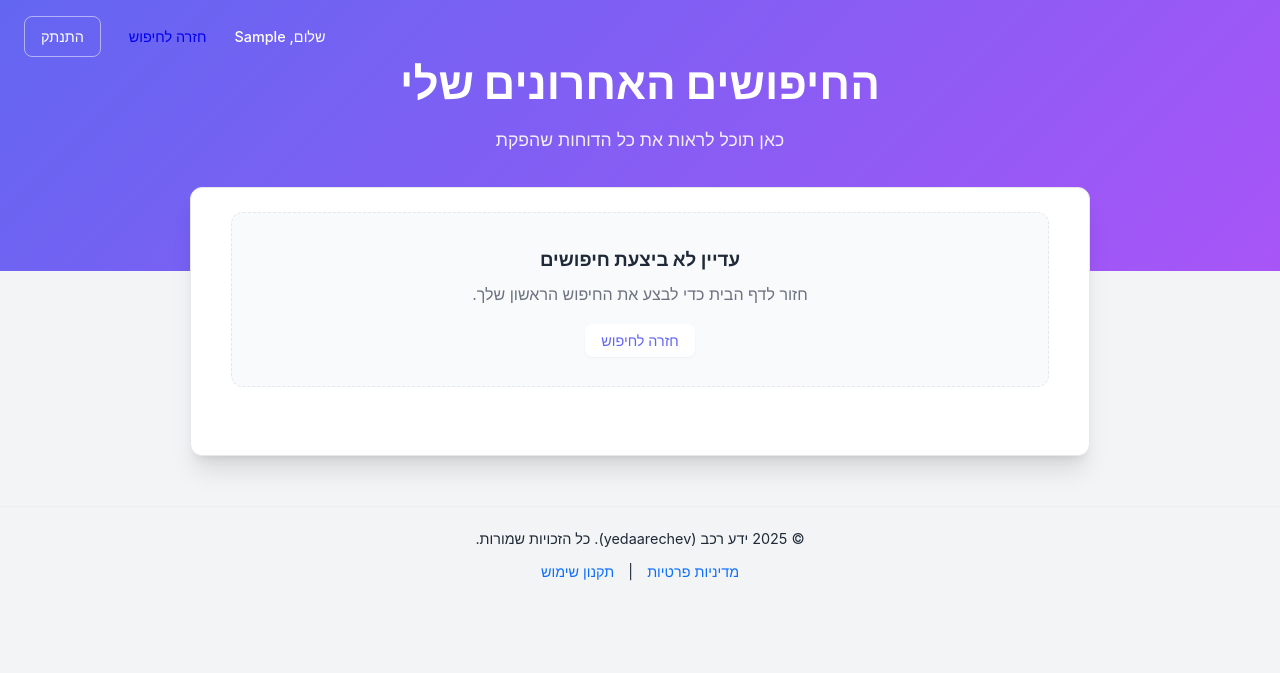
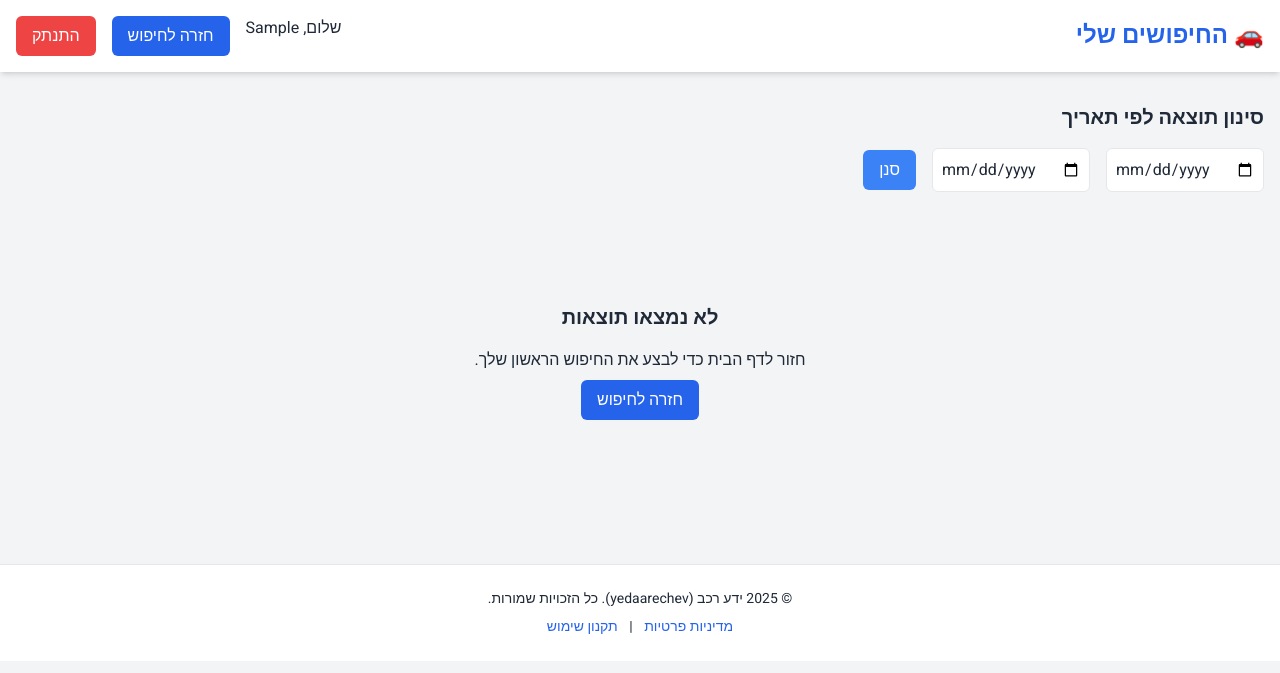
Before and after one commit to giladscore494/reliabilityAIModelsR, a Flask app: page /dashboard in a window 1280 px wide. Shown: the top 673 px of the page. Run offline with Flask 3, Linux system fonts and the light colour scheme; the visitor is signed in with stand-in values (Sample User, id 1); data that the repository does not hold is empty; some libraries are stand-ins or nearby versions.

Commit message:
Update dashboard.html

```diff
--- a/my-flask-app/templates/dashboard.html
+++ b/my-flask-app/templates/dashboard.html
@@ -1,79 +1,125 @@
 <!DOCTYPE html>
-<html lang="he" dir="rtl">
+<html lang="he" dir="rtl" class="scroll-smooth">
 <head>
     <meta charset="UTF-8">
     <meta name="viewport" content="width=device-width, initial-scale=1.0">
-    <title>החיפושים שלי</title>
-    <link rel="stylesheet" href="/static/style.css">
+    <title>🚗 החיפושים שלי - ידע רכב</title>
+
+    <!-- Tailwind CSS -->
+    <script src="https://cdn.tailwindcss.com"></script>
+
+    <!-- Heebo Font -->
+    <link href="https://fonts.googleapis.com/css2?family=Heebo:wght@300;400;700;900&display=swap" rel="stylesheet">
+
     <style>
-        main {
-            padding-top: 1.5rem;
-        }
-        .search-item {
-            background-color: var(--input-bg);
-            border: 1px solid var(--border-color);
-            border-radius: var(--radius-md);
-            margin-bottom: 1rem;
-            padding: 1.5rem;
-            box-shadow: var(--shadow-sm);
-        }
-        .search-item h3 {
-            margin-bottom: 0.5rem;
-            color: var(--primary-color);
-        }
-        .search-item .timestamp {
-            color: var(--text-light);
-            font-size: 0.9rem;
-            margin-bottom: 1rem;
-        }
-        .search-item .score {
-            font-size: 2rem;
-            font-weight: 700;
-            margin-bottom: 1rem;
-        }
+        body { font-family: 'Heebo', sans-serif; }
+        .fade-in { animation: fadeIn 0.5s ease-in; }
+        @keyframes fadeIn { from { opacity: 0; transform: translateY(10px); } to { opacity: 1; transform: translateY(0); } }
     </style>
 </head>
-<body>
-    <header>
-        <div class="user-corner">
-            <span>שלום, {{ user.name.split(' ')[0] if user.name else 'משתמש' }}</span>
-            <a href="/" class="user-button">חזרה לחיפוש</a>
-            <a href="/logout" class="user-button logout">התנתק</a>
+<body class="bg-gray-100 text-gray-800">
+
+<header class="bg-white shadow-md p-4 sticky top-0 z-20">
+    <div class="container mx-auto flex justify-between items-center">
+        <h1 class="text-2xl font-bold text-blue-600">🚗 החיפושים שלי</h1>
+        <div class="flex space-x-4 space-x-reverse">
+            <span class="font-medium">שלום, {{ user.name.split(' ')[0] if user.name else 'משתמש' }}</span>
+            <a href="/" class="px-4 py-2 bg-blue-600 hover:bg-blue-700 text-white rounded-md">חזרה לחיפוש</a>
+            <a href="/logout" class="px-4 py-2 bg-red-500 hover:bg-red-600 text-white rounded-md">התנתק</a>
         </div>
-
-        <div class="header-content">
-            <h1>החיפושים האחרונים שלי</h1>
-            <p>כאן תוכל לראות את כל הדוחות שהפקת</p>
     </div>
 </header>
 
-    <main>
+<main class="container mx-auto px-4 py-8">
+
+    <!-- סינון תאריך -->
+    <div class="mb-8">
+        <h2 class="text-xl font-semibold mb-4">סינון תוצאה לפי תאריך</h2>
+        <form method="GET" action="/dashboard" class="flex items-center space-x-4 space-x-reverse">
+            <input type="date" name="from_date" class="border p-2 rounded-md" value="{{ request.args.get('from_date', '') }}">
+            <input type="date" name="to_date" class="border p-2 rounded-md" value="{{ request.args.get('to_date', '') }}">
+            <button type="submit" class="px-4 py-2 bg-blue-500 hover:bg-blue-600 text-white rounded-md">סנן</button>
+        </form>
+    </div>
+
     {% if searches %}
+        <div class="grid grid-cols-1 md:grid-cols-2 lg:grid-cols-3 gap-6">
             {% for search in searches %}
-                <div class="search-item">
-                    <h3>{{ search.make | title }} {{ search.model | title }} ({{ search.year }})</h3>
-                    <div class="timestamp">חיפוש מיום: {{ search.timestamp }}</div>
-                    <div class="score">ציון: {{ search.data.base_score_calculated }} / 100</div>
-                    <p>{{ search.data.reliability_summary }}</p>
+            <div class="bg-white p-6 rounded-lg shadow-lg fade-in" id="search-{{ search.id }}">
+                <h3 class="text-xl font-bold text-blue-700">{{ search.make | title }} {{ search.model | title }} ({{ search.year }})</h3>
+                <p class="text-sm text-gray-500 mt-1">חיפוש מתאריך: {{ search.timestamp }}</p>
+
+                <div class="mt-4">
+                    <p class="text-3xl font-extrabold text-blue-600">{{ search.data.base_score_calculated }} / 100</p>
+                    <p class="mt-2 text-gray-700 line-clamp-3">{{ search.data.reliability_summary }}</p>
+                </div>
+
+                <div class="flex justify-between mt-4">
+                    <button
+                        class="bg-blue-500 hover:bg-blue-600 text-white py-2 px-4 rounded-md"
+                        onclick="openModal({{ search.data | tojson }})">
+                        הצג פרטים
+                    </button>
+                    <button
+                        class="bg-red-500 hover:bg-red-600 text-white py-2 px-4 rounded-md"
+                        onclick="deleteSearch({{ search.id }})">
+                        מחיקה
+                    </button>
+                </div>
             </div>
             {% endfor %}
+        </div>
     {% else %}
-            <div class="login-prompt">
-                <h3>עדיין לא ביצעת חיפושים</h3>
-                <p>חזור לדף הבית כדי לבצע את החיפוש הראשון שלך.</p>
-                <a href="/" class="user-button login">חזרה לחיפוש</a>
+        <div class="text-center py-20">
+            <h3 class="text-xl font-bold mb-4">לא נמצאו תוצאות</h3>
+            <p class="mb-4">חזור לדף הבית כדי לבצע את החיפוש הראשון שלך.</p>
+            <a href="/" class="px-4 py-2 bg-blue-600 hover:bg-blue-700 text-white rounded-md">חזרה לחיפוש</a>
         </div>
     {% endif %}
 </main>
 
-    <footer style="text-align: center; padding: 20px; margin-top: 50px; border-top: 1px solid #eee; font-size: 0.9em;">
-        <p>
-            &copy; 2025 ידע רכב (yedaarechev). כל הזכויות שמורות.
-        </p>
-        <p style="margin-top: 10px;">
-            <a href="{{ url_for('privacy') }}" style="margin: 0 10px; color: #0d6efd; text-decoration: none;">מדיניות פרטיות</a> |
-            <a href="{{ url_for('terms') }}" style="margin: 0 10px; color: #0d6efd; text-decoration: none;">תקנון שימוש</a>
-        </p>
+<footer class="text-center py-6 bg-white border-t mt-10 text-sm">
+    <p>&copy; 2025 ידע רכב (yedaarechev). כל הזכויות שמורות.</p>
+    <div class="mt-2">
+        <a href="{{ url_for('privacy') }}" class="text-blue-600 mx-2">מדיניות פרטיות</a>
+        |
+        <a href="{{ url_for('terms') }}" class="text-blue-600 mx-2">תקנון שימוש</a>
+    </div>
 </footer>
+
+<!-- Modal -->
+<div id="json-modal" class="fixed inset-0 bg-black bg-opacity-50 hidden items-center justify-center p-6 z-50">
+    <div class="bg-white rounded-lg shadow-xl max-w-3xl w-full p-6 overflow-auto max-h-[90vh]">
+        <h2 class="text-xl font-bold mb-4">📄 נתונים מלאים</h2>
+        <pre id="json-content" class="bg-gray-100 p-4 rounded-md text-sm overflow-x-auto overflow-y-auto max-h-[60vh] whitespace-pre-wrap"></pre>
+        <button class="mt-4 py-2 px-4 bg-red-500 hover:bg-red-600 text-white rounded-md" onclick="closeModal()">סגור</button>
+    </div>
+</div>
+
+<script>
+function openModal(data) {
+    document.getElementById('json-content').textContent = JSON.stringify(data, null, 2);
+    const modal = document.getElementById('json-modal');
+    modal.classList.remove('hidden');
+    modal.classList.add('flex');
+}
+
+function closeModal() {
+    const modal = document.getElementById('json-modal');
+    modal.classList.add('hidden');
+    modal.classList.remove('flex');
+}
+
+async function deleteSearch(id) {
+    if (!confirm('למחוק את החיפוש הזה? פעולה זו אינה הפיכה.')) return;
+    const res = await fetch(`/delete-search/${id}`, { method: 'DELETE' });
+    if (res.ok) {
+        document.getElementById(`search-${id}`).remove();
+    } else {
+        alert('שגיאה במחיקת החיפוש.');
+    }
+}
+</script>
+
 </body>
 </html>
```
Lines whose indentation alone changed are shown as unchanged.
